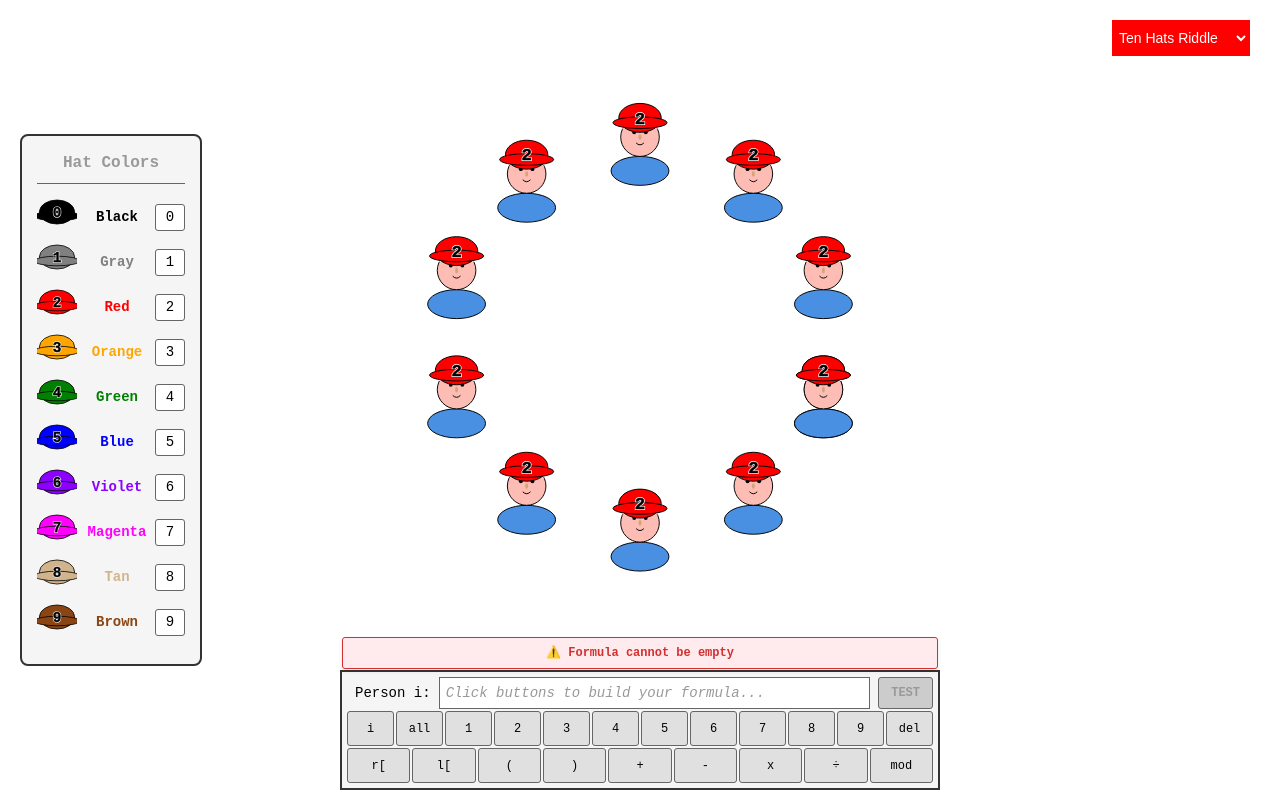
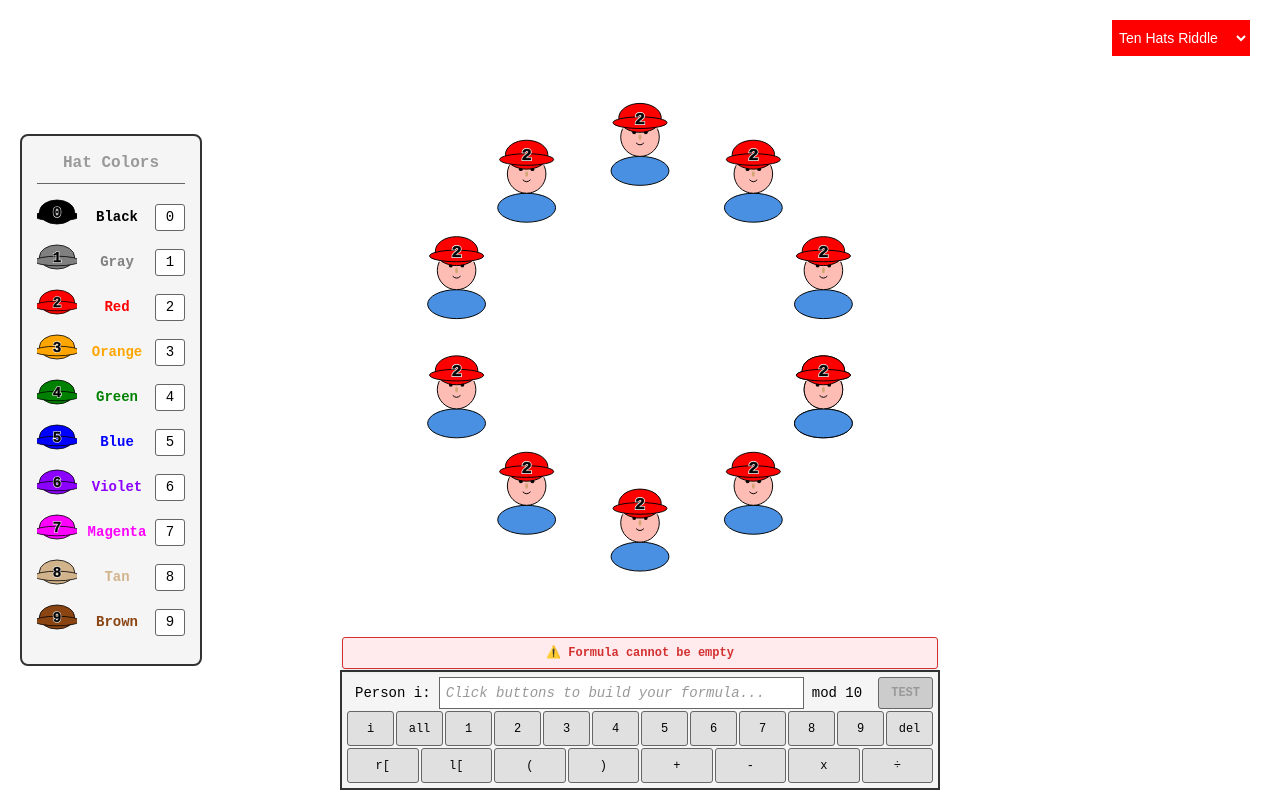
Before and after one commit to rajtiller/ten-hats-riddle, a React (Vite) app: page / in a window 1280 px wide. Built offline with nearby package versions, Linux system fonts and the light colour scheme.

Commit message:
remove mod and make everything auto mod 10

```diff
--- a/src/images/FormulaBar/ButtonGrid.tsx
+++ b/src/images/FormulaBar/ButtonGrid.tsx
@@ -11,7 +11,7 @@ const ButtonGrid: React.FC<ButtonGridProps> = ({
 }) => {
   const buttons = [
     ["i", "all", "1", "2", "3", "4", "5", "6", "7", "8", "9", "del"],
-    ["r[", "l[", "(", ")", "+", "-", "x", "÷", "mod"],
+    ["r[", "l[", "(", ")", "+", "-", "x", "÷"],
   ];
 
   const isButtonEnabled = (buttonValue: string): boolean => {
--- a/src/images/FormulaBar/index.tsx
+++ b/src/images/FormulaBar/index.tsx
@@ -97,11 +97,8 @@ const FormulaBar: React.FC<FormulaBarProps> = ({
       };
     }
 
-    // Check for valid operators and characters
-    const invalidChars = formula.replace(
-      /[irl\[\]\(\)1-9\+\-×÷\s]|mod|all/g,
-      ""
-    );
+    // Check for valid operators and characters (removed mod from valid chars)
+    const invalidChars = formula.replace(/[irl\[\]\(\)1-9\+\-×÷\s]|all/g, "");
     if (invalidChars) {
       return { isValid: false, error: `Invalid characters: '${invalidChars}'` };
     }
@@ -274,9 +271,6 @@ const FormulaBar: React.FC<FormulaBarProps> = ({
       case "del":
         handleDelete();
         break;
-      case "mod":
-        insertAtCursor(" mod ");
-        break;
       case "+":
         insertAtCursor(" + ");
         break;
@@ -364,7 +358,7 @@ const FormulaBar: React.FC<FormulaBarProps> = ({
         </div>
       )}
 
-      {/* Formula Display with Person i: prefix */}
+      {/* Formula Display with Person i: prefix and mod 10 suffix */}
       <div
         style={{
           height: "32px",
@@ -411,6 +405,24 @@ const FormulaBar: React.FC<FormulaBarProps> = ({
           }}
         >
           <FormulaDisplay formula={formula} cursorPosition={cursorPosition} />
+        </div>
+
+        {/* mod 10 label in gray area - no border */}
+        <div
+          style={{
+            backgroundColor: "#f5f5f5", // Same as surrounding
+            color: "black",
+            fontFamily: "monospace",
+            fontSize: "14px",
+            padding: "6px 8px",
+            display: "flex",
+            alignItems: "center",
+            userSelect: "none",
+            height: "100%",
+            boxSizing: "border-box",
+          }}
+        >
+          mod 10
         </div>
 
         {/* Test Button */}
```
Also changed, not shown: ToDo.txt.
